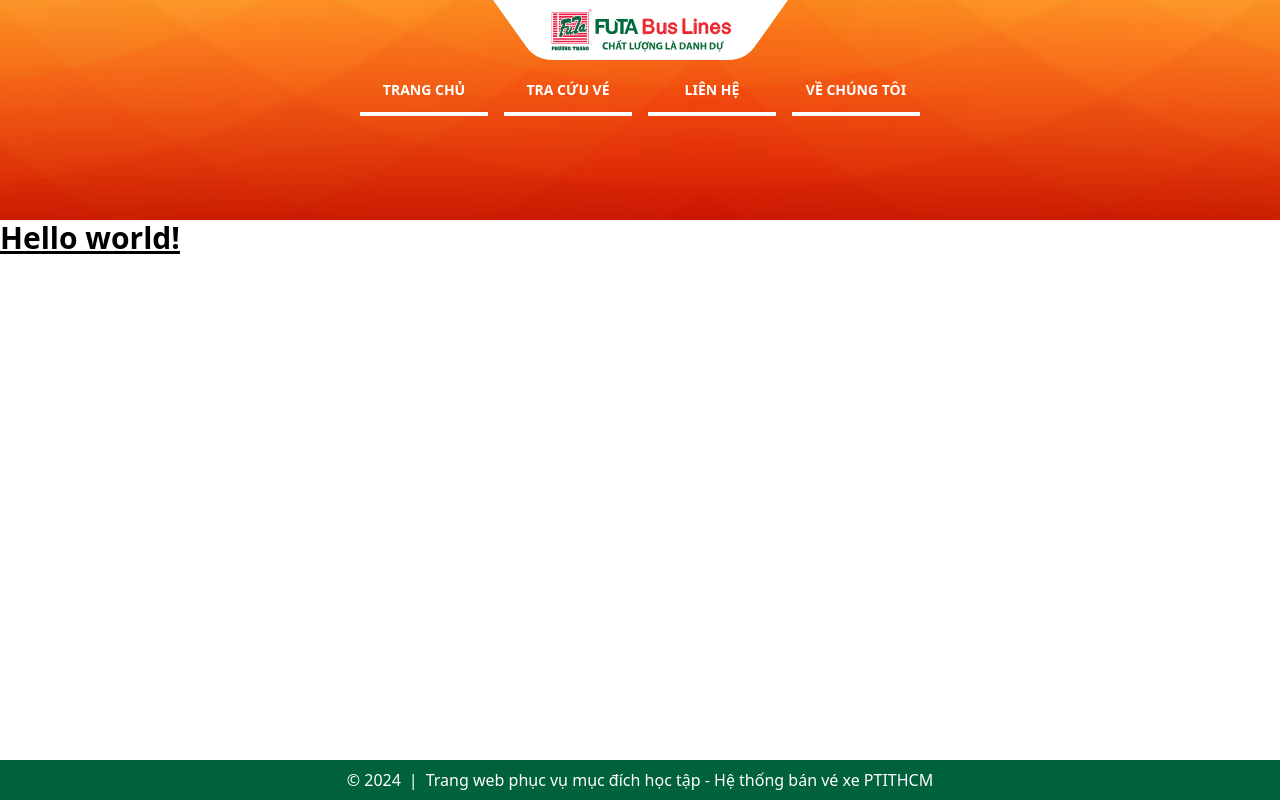
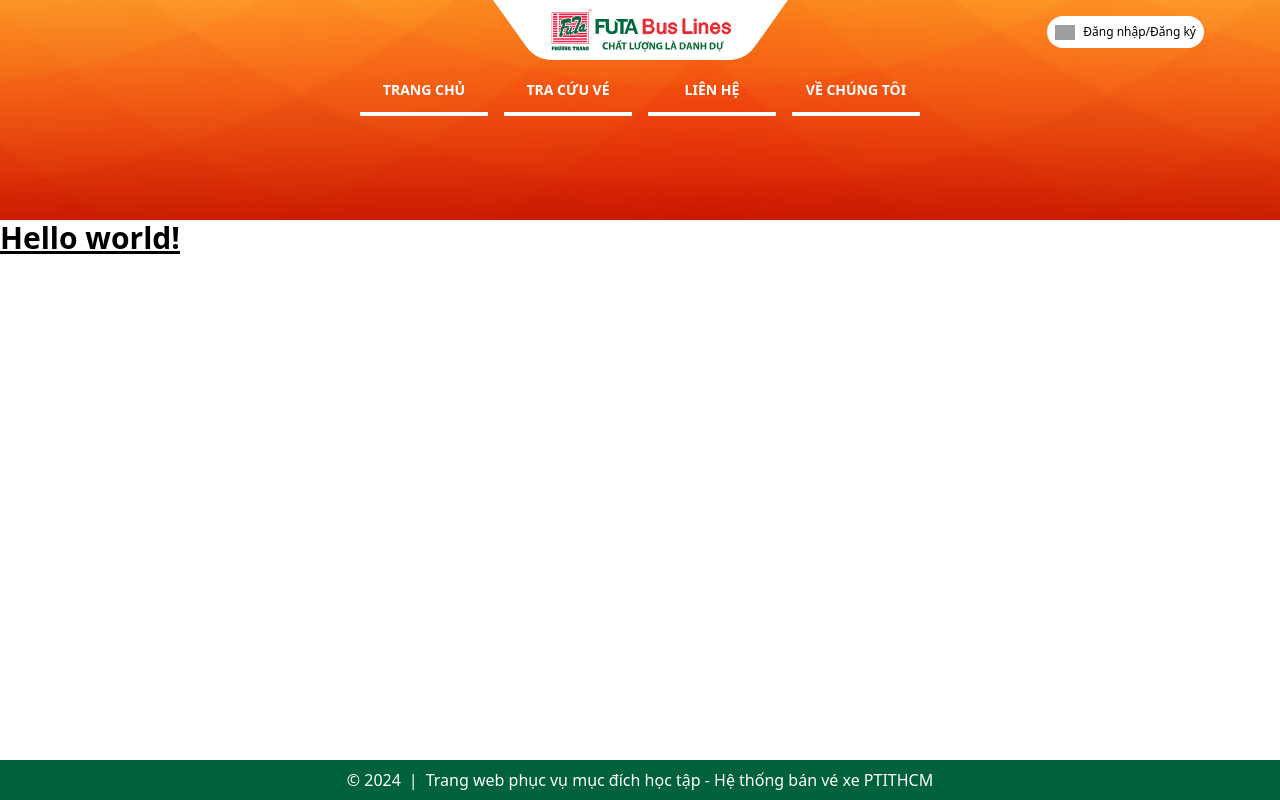
Before and after one commit to dinhhongkong/bus-ticket-booking-next-js-frontend, a Next.js app: page / in a window 1280 px wide. Built offline with nearby package versions, Linux system fonts and the light colour scheme; grey boxes are pictures that could not be loaded.

Commit message:
update user option

```diff
--- a/src/components/header/header.tsx
+++ b/src/components/header/header.tsx
@@ -1,54 +1,134 @@
-import Link from "next/link"
-import styles from "./header.module.css"
-import Image from "next/image"
+"use client";
+import Link from "next/link";
+import styles from "./header.module.css";
+import Image from "next/image";
+import { useAuthContext } from "@/context/AuthContextProvider";
+import { Dropdown, Menu, MenuProps, Space } from "antd";
+import { useRouter } from "next/navigation";
+import { useNotificationContext } from "@/context/NotificationContextProvider";
+
+
+
+
+
 export default function Header() {
+  const { isAuthenticated, user, logout } = useAuthContext();
+  const {notify} = useNotificationContext();
+  const router = useRouter();
+
+  const menuUser: MenuProps = {
+    items: [
+      {
+        key: '1',
+        label: 'Thông tin cá nhân',
+      },
+      {
+        key: '2',
+        label: 'Lịch sử đặt vé',
+      },
+      {
+        key: '3',
+        label: 'Đăng xuất',
+        onClick: () => {
+          logout()
+          notify.success('Đăng xuất thành công')
+          router.push('/');
+        }
+      },
+    ],
+  };
+
 
   return (
     <>
-      <div className={ `${styles.headerHomePage} relative mx-auto w-full bg-white text-[13px] block h-[220px]`}>
+      <div
+        className={`${styles.headerHomePage} relative mx-auto w-full bg-white text-[13px] block h-[220px]`}
+      >
         <div className="flex m-auto w-[1128px] h-[80px]">
           <div className="mt-4 flex flex-1 items-start"></div>
           <div className={`  z-10 mx-20`}>
             <Link href="/">
-              <Image src="/assets/logo_new.svg" width={295} height={60} alt="baner"/>            </Link>
+              <Image
+                src="/assets/logo_new.svg"
+                width={295}
+                height={60}
+                alt="baner"
+              />{" "}
+            </Link>
           </div>
           <div className="mt-4 flex flex-1 justify-end">
             <div
-              className={"flex items-start gap-4 text-center text-sm font-medium"}>
-              {/* {auth.isAuthenticated === false && (
-                <Link href="/login"
-                      className="flex h-8  justify-center text-[12px] cursor-pointer items-center gap-2 rounded-2xl bg-white p-2 text-black">
-                  <img src={person.src} style={{width: "20px", height: "20px"}} alt=""/>
+              className={
+                "flex items-start gap-4 text-center text-sm font-medium"
+              }
+            >
+              {isAuthenticated && (
+                <Dropdown menu={  menuUser}>
+                    <div
+                      className={`flex h-8  justify-center text-[12px] cursor-pointer items-center gap-2 rounded-2xl bg-white p-2 text-black`}
+                    >
+                      <Image
+                        src="/assets/person.svg"
+                        width={20}
+                        height={20}
+                        alt=""
+                      />
+                      <span className={``}>{user?.username}</span>
+                    </div>
+                </Dropdown>
+              )}
+
+              {isAuthenticated === false && (
+                <Link
+                  href="/login"
+                  className="flex h-8  justify-center text-[12px] cursor-pointer items-center gap-2 rounded-2xl bg-white p-2 text-black"
+                >
+                  <Image
+                    src="/assets/person.svg"
+                    width={20}
+                    height={20}
+                    alt=""
+                  />
                   <span className={``}>Đăng nhập/Đăng ký</span>
                 </Link>
               )}
-
-              {auth.isAuthenticated && (
-                <div>
-                  <div className={`flex h-8  justify-center text-[12px] cursor-pointer items-center gap-2 rounded-2xl bg-white p-2 text-black`}>
-                    <img src={person.src} style={{width: "20px", height: "20px"}} alt=""/>
-                    <span className={``}>{auth.username}</span>
-                  </div>
-                </div>
-              )} */}
             </div>
           </div>
-
         </div>
 
-
-        <div className={` ${styles.navLinkGroup} lg:content z-20 hidden items-center justify-center lg:flex`}>
-          <Link className={`mx-2 w-32 pb-3 text-center text-sm uppercase text-white
-      hover:font-bold hover:text-white border-b-4 border-b-white font-bold`} href="/">TRANG CHỦ</Link>
-          <Link className={`mx-2 w-32 pb-3 text-center text-sm uppercase text-white
-      hover:font-bold hover:text-white border-b-4 border-b-white font-bold`} href="/tra-cuu-ve">TRA CỨU VÉ</Link>
-          <Link className={`mx-2 w-32 pb-3 text-center text-sm uppercase text-white
-      hover:font-bold hover:text-white border-b-4 border-b-white font-bold`} href="/lien-he">LIÊN HỆ</Link>
-          <Link className={`mx-2 w-32 pb-3 text-center text-sm uppercase text-white
-      hover:font-bold hover:text-white border-b-4 border-b-white font-bold`} href="/ve-chung-toi">VỀ CHÚNG TÔI</Link>
+        <div
+          className={` ${styles.navLinkGroup} lg:content z-20 hidden items-center justify-center lg:flex`}
+        >
+          <Link
+            className={`mx-2 w-32 pb-3 text-center text-sm uppercase text-white
+      hover:font-bold hover:text-white border-b-4 border-b-white font-bold`}
+            href="/"
+          >
+            TRANG CHỦ
+          </Link>
+          <Link
+            className={`mx-2 w-32 pb-3 text-center text-sm uppercase text-white
+      hover:font-bold hover:text-white border-b-4 border-b-white font-bold`}
+            href="/tra-cuu-ve"
+          >
+            TRA CỨU VÉ
+          </Link>
+          <Link
+            className={`mx-2 w-32 pb-3 text-center text-sm uppercase text-white
+      hover:font-bold hover:text-white border-b-4 border-b-white font-bold`}
+            href="/lien-he"
+          >
+            LIÊN HỆ
+          </Link>
+          <Link
+            className={`mx-2 w-32 pb-3 text-center text-sm uppercase text-white
+      hover:font-bold hover:text-white border-b-4 border-b-white font-bold`}
+            href="/ve-chung-toi"
+          >
+            VỀ CHÚNG TÔI
+          </Link>
         </div>
       </div>
     </>
-
-  )
+  );
 }
```
